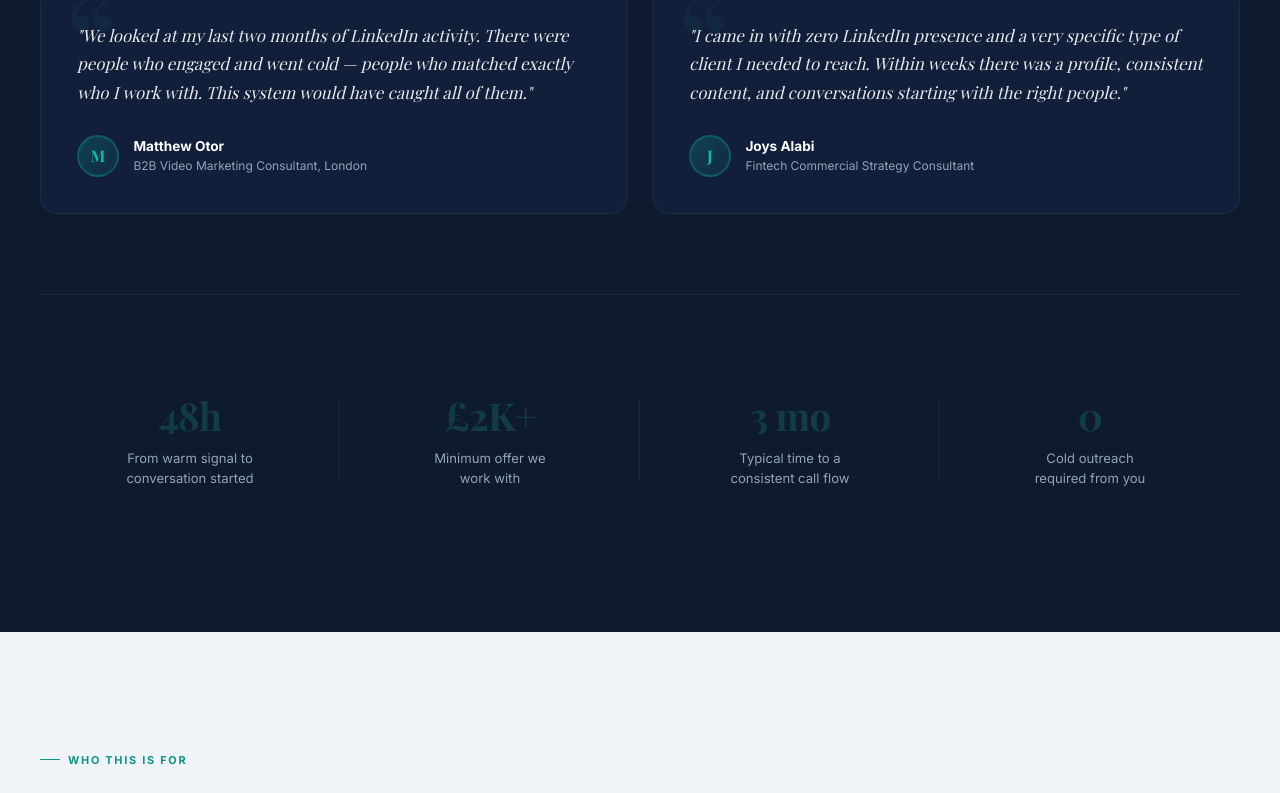
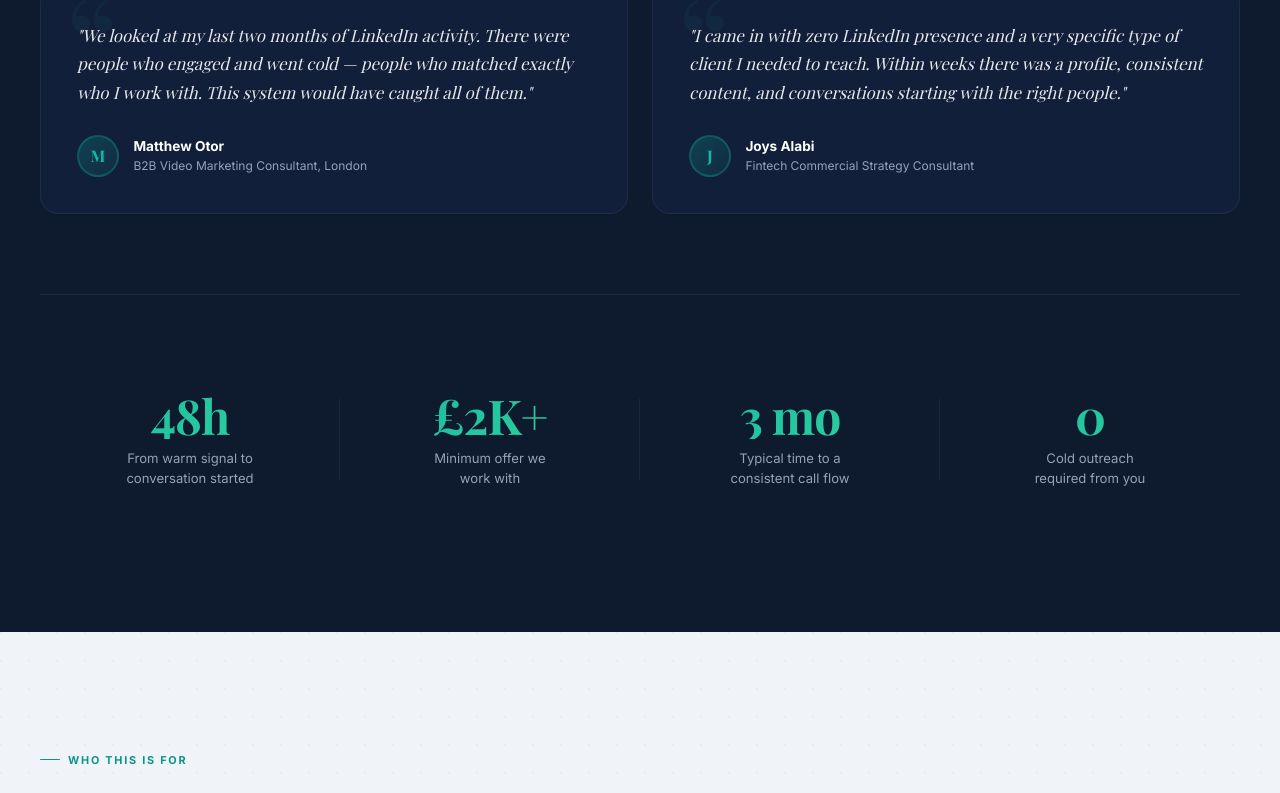
Before and after one commit to TobiWilliams001/Elitehands-Outbound, a React (Vite) app: page / in a window 1280 px wide. Shown: the part 4612-5405 px from the top of the page. Built offline with nearby package versions, Linux system fonts and the light colour scheme; a web font is replaced by a local one.

Commit message:
feat(Results): AnimatedStat counter, scroll-reveal testimonials and stats

```diff
--- a/src/components/Results.tsx
+++ b/src/components/Results.tsx
@@ -1,54 +1,86 @@
-import React from 'react';
+import { useEffect, useRef, useState } from 'react';
+import { useScrollReveal } from '../hooks/useScrollReveal';
 
-export const Results: React.FC = () => {
+// Animated counter that counts up when triggered
+const AnimatedStat = ({ label, value }: { label: string; value: string }) => {
+  const [started, setStarted] = useState(false);
+  const ref = useRef<HTMLDivElement>(null);
+
+  useEffect(() => {
+    const el = ref.current;
+    if (!el) return;
+    const observer = new IntersectionObserver(
+      ([entry]) => { if (entry.isIntersecting) { setStarted(true); observer.disconnect(); } },
+      { threshold: 0.5 }
+    );
+    observer.observe(el);
+    return () => observer.disconnect();
+  }, []);
+
   return (
-    <section className="results-section" id="results">
+    <div className="stat-item" ref={ref}>
+      <div className={`stat-num ${started ? 'stat-visible' : ''}`}>{value}</div>
+      <div className="stat-label">{label}</div>
+    </div>
+  );
+};
+
+const testimonials = [
+  {
+    initials: 'M',
+    quote: '"We looked at my last two months of LinkedIn activity. There were people who engaged and went cold — people who matched exactly who I work with. This system would have caught all of them."',
+    name: 'Matthew Otor',
+    role: 'B2B Video Marketing Consultant, London',
+  },
+  {
+    initials: 'J',
+    quote: '"I came in with zero LinkedIn presence and a very specific type of client I needed to reach. Within weeks there was a profile, consistent content, and conversations starting with the right people."',
+    name: 'Joys Alabi',
+    role: 'Fintech Commercial Strategy Consultant',
+  },
+];
+
+const stats = [
+  { value: '48h',  label: 'From warm signal to conversation started' },
+  { value: '£2K+', label: 'Minimum offer we work with' },
+  { value: '3 mo', label: 'Typical time to a consistent call flow' },
+  { value: '0',    label: 'Cold outreach required from you' },
+];
+
+export const Results = () => {
+  const ref = useScrollReveal();
+
+  return (
+    <section className="results-section" id="results" ref={ref as React.RefObject<HTMLElement>}>
       <div className="container">
+        <div className="reveal">
           <div className="section-label">Results</div>
           <h2 className="section-title">
             What changes when
             <br />
             the pipeline works.
           </h2>
+        </div>
+
         <div className="results-grid">
-          <div className="result-card">
-            <p className="result-quote">"We looked at my last two months of LinkedIn activity. There were people who engaged and went cold — people who matched exactly who I work with. This system would have caught all of them."</p>
+          {testimonials.map((t, i) => (
+            <div key={t.name} className={`result-card reveal reveal-delay-${i + 1}`}>
+              <p className="result-quote">{t.quote}</p>
               <div className="result-meta">
-              <div className="result-avatar">M</div>
+                <div className="result-avatar">{t.initials}</div>
                 <div>
-                <div className="result-name">Matthew Otor</div>
-                <div className="result-role">B2B Video Marketing Consultant, London</div>
+                  <div className="result-name">{t.name}</div>
+                  <div className="result-role">{t.role}</div>
                 </div>
               </div>
             </div>
-          <div className="result-card">
-            <p className="result-quote">"I came in with zero LinkedIn presence and a very specific type of client I needed to reach. Within weeks there was a profile, consistent content, and conversations starting with the right people."</p>
-            <div className="result-meta">
-              <div className="result-avatar">J</div>
-              <div>
-                <div className="result-name">Joys Alabi</div>
-                <div className="result-role">Fintech Commercial Strategy Consultant</div>
+          ))}
         </div>
-            </div>
-          </div>
-        </div>
+
         <div className="stat-row">
-          <div className="stat-item">
-            <div className="stat-num">48h</div>
-            <div className="stat-label">From warm signal to conversation started</div>
-          </div>
-          <div className="stat-item">
-            <div className="stat-num">£2K+</div>
-            <div className="stat-label">Minimum offer we work with</div>
-          </div>
-          <div className="stat-item">
-            <div className="stat-num">3 mo</div>
-            <div className="stat-label">Typical time to a consistent call flow</div>
-          </div>
-          <div className="stat-item">
-            <div className="stat-num">0</div>
-            <div className="stat-label">Cold outreach required from you</div>
-          </div>
+          {stats.map((s) => (
+            <AnimatedStat key={s.value} value={s.value} label={s.label} />
+          ))}
         </div>
       </div>
     </section>
```
Lines whose indentation alone changed are shown as unchanged.
